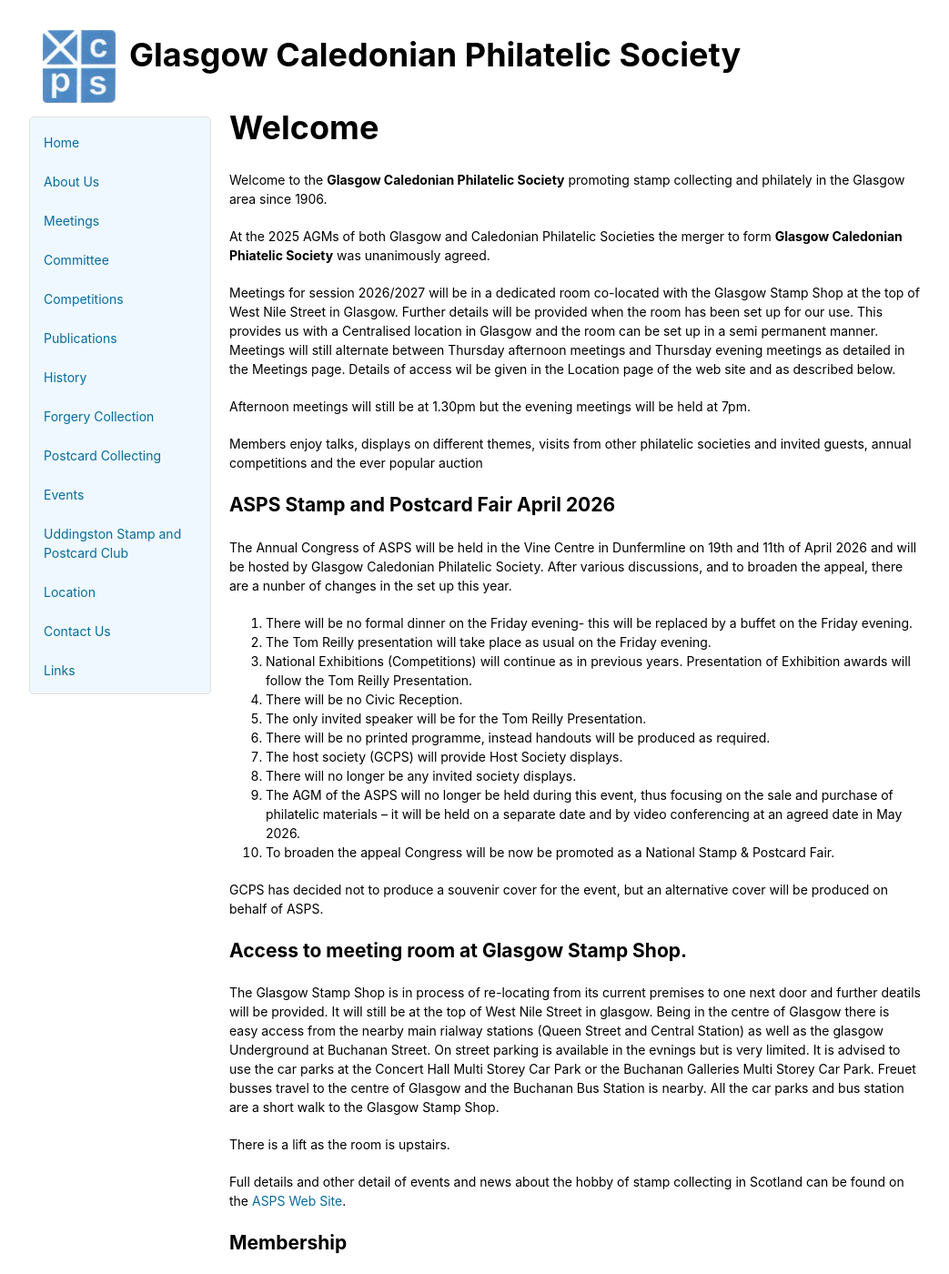
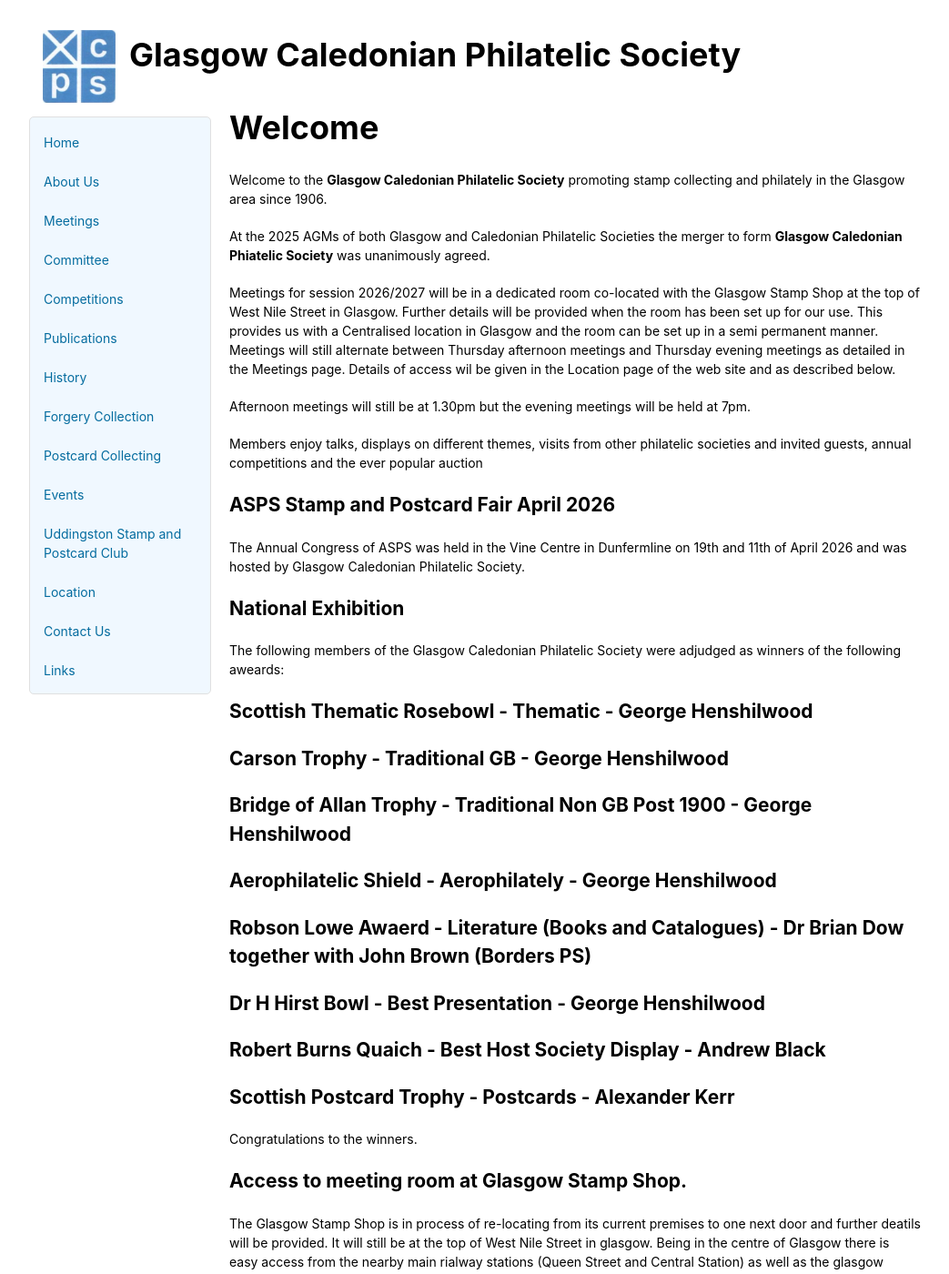
Before and after one commit to astalker/caledonian-stamps, a Jekyll site: the page built from index.md, in a window 1280 px wide and 1400 px high. Shown: the whole window at 91% size, without its empty margins (118-1161 px from the left). Built offline with Jekyll 4.4.1, drawn with Linux system fonts in a browser that asks for light colours; our own code applies the rules of GitHub Pages for plain Markdown files.

Commit message:
Congress winners listed

```diff
--- a/index.md
+++ b/index.md
@@ -12,20 +12,22 @@ Members enjoy talks, displays on different themes, visits from other philatelic
 
 ## ASPS Stamp and Postcard Fair April 2026
 
-The Annual Congress of ASPS will be held in the Vine Centre in Dunfermline on 19th and 11th of April 2026 and will be hosted by Glasgow Caledonian Philatelic Society. After various discussions, and to broaden the appeal, there are a nunber of changes in the set up this year.
+The Annual Congress of ASPS was held in the Vine Centre in Dunfermline on 19th and 11th of April 2026 and was hosted by Glasgow Caledonian Philatelic Society.
 
-1. There will be no formal dinner on the Friday evening- this will be replaced by a buffet on the Friday evening.
-2. The Tom Reilly presentation will take place as usual on the Friday evening.
-3. National Exhibitions (Competitions) will continue as in previous years. Presentation of Exhibition awards will follow the Tom Reilly Presentation.
-4. There  will be no Civic Reception.
-5. The only invited speaker will be for the Tom Reilly Presentation.
-6. There will be no printed programme, instead handouts will be produced as required.
-7. The host society (GCPS) will provide Host Society displays.
-8. There will no longer be any invited society displays.
-9. The AGM of the ASPS will no longer be held during this event, thus focusing on the sale and purchase of philatelic materials – it will be held on a separate date and by video conferencing at an agreed date in May 2026.
-10. To broaden the appeal Congress will be now be promoted as a National Stamp & Postcard Fair.
+## National Exhibition
 
-GCPS has decided not to produce a souvenir cover for the event, but an alternative cover will be produced on behalf of ASPS.
+The following members of the Glasgow Caledonian Philatelic Society were adjudged as winners of the following aweards:
+
+## Scottish Thematic Rosebowl - Thematic - George Henshilwood
+## Carson Trophy - Traditional GB - George Henshilwood
+## Bridge of Allan Trophy - Traditional Non GB Post 1900 - George Henshilwood
+## Aerophilatelic Shield - Aerophilately - George Henshilwood
+## Robson Lowe Awaerd - Literature (Books and Catalogues) - Dr Brian Dow together with John Brown (Borders PS)
+## Dr H Hirst Bowl - Best Presentation - George Henshilwood
+## Robert Burns Quaich - Best Host Society Display - Andrew Black
+## Scottish Postcard Trophy - Postcards - Alexander Kerr
+
+Congratulations to the winners.
 
 ## Access to meeting room at Glasgow Stamp Shop.
 
```
